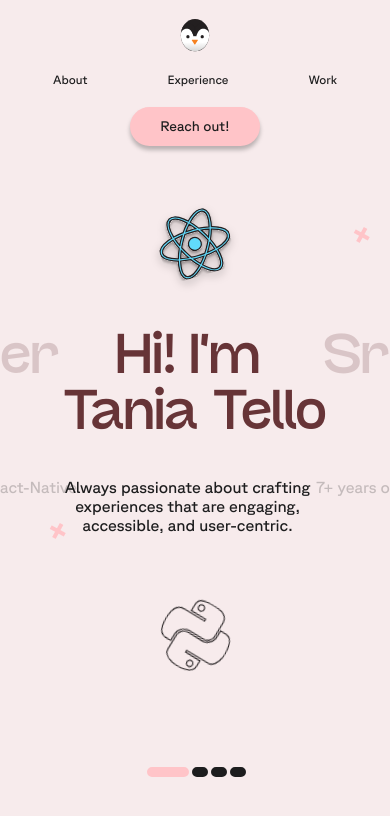
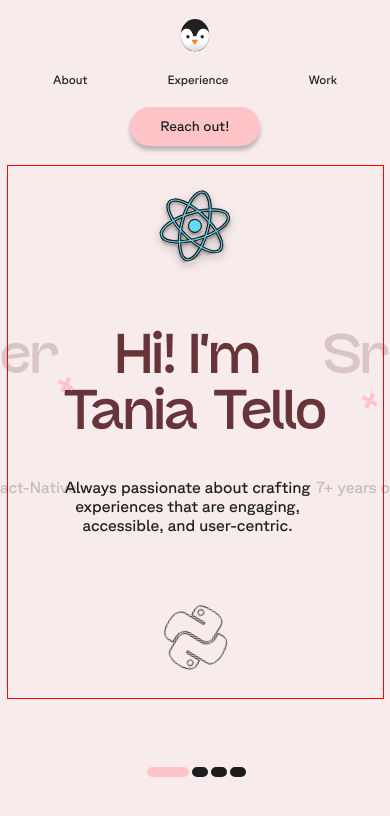
Before and after one commit to tatellog/next-vercel, a Next.js app: page / in a window 390 px wide. Shown: the top 816 px of the page. Built offline with nearby package versions, Linux system fonts and the light colour scheme; a web font is replaced by a local one.

Commit message:
slide 1 responsive design

```diff
--- a/src/components/HeroBanner/index.tsx
+++ b/src/components/HeroBanner/index.tsx
@@ -78,7 +78,10 @@ const HeroBanner: React.FC<HeroBannerSliderProps> = ({
         nextSlide={nextSlideData}
         index={currentSlide.current}
       />
-      <ImageContainer className={`slide-${currentSlide.current}`}>
+      <ImageContainer
+        id="images-container"
+        className={`slide-${currentSlide.current}`}
+      >
         <StarPrimary className={`star-primary-${currentSlide.current}`}>
           <Image
             src={currentSlideData.images.stars}
--- a/src/components/HeroBanner/styles.ts
+++ b/src/components/HeroBanner/styles.ts
@@ -101,9 +101,8 @@ export const Primary = styled.div`
       height: 6.5625rem;
     }
     @media screen and (max-width: 768px) {
-      align-self: center;
-      top: 12.5rem;
-      right: auto;
+      position: initial;
+      margin: 1rem;
       & img {
         width: 5.5rem;
         height: 5.5rem;
@@ -169,8 +168,12 @@ export const Secondary = styled(SecondaryBase)`
     bottom: 10rem;
     left: 12rem;
     @media screen and (max-width: 768px) {
-      left: auto;
-      margin-top: 30px;
+      position: initial;
+      margin: 1rem;
+      & img {
+        width: 5rem;
+        height: 5rem;
+      }
     }
   }
   &.secondary-1 {
@@ -213,14 +216,6 @@ export const Secondary = styled(SecondaryBase)`
         width: 2.5rem;
         height: 2.5rem;
       }
-    }
-  }
-  @media screen and (max-width: 768px) {
-    align-self: center;
-
-    & img {
-      width: 5.5rem;
-      height: 5.5rem;
     }
   }
 `
@@ -286,8 +281,16 @@ export const ImageContainer = styled.div`
   position: absolute;
   display: flex;
   flex-direction: column;
+  @media screen and (max-width: 768px) {
+    height: 63%;
+    display: flex;
+    align-items: center;
+    justify-content: space-between;
+    width: 100%;
+    flex-direction: column;
+    border: 1px solid red;
+  }
   &.slide-0 {
-    display: contents;
   }
 
   &.slide-1 {
--- a/src/components/HeroBannerSlide/styles.ts
+++ b/src/components/HeroBannerSlide/styles.ts
@@ -137,10 +137,7 @@ export const Slide = styled.div<{ $backgroundColor?: string }>`
   width: 100%;
   flex-direction: column;
   flex-wrap: wrap;
-  height: 100vh;
   justify-content: center;
   @media screen and (max-width: 768px) {
-    margin-bottom: 10rem;
-    height: 100%;
   }
 `
```
